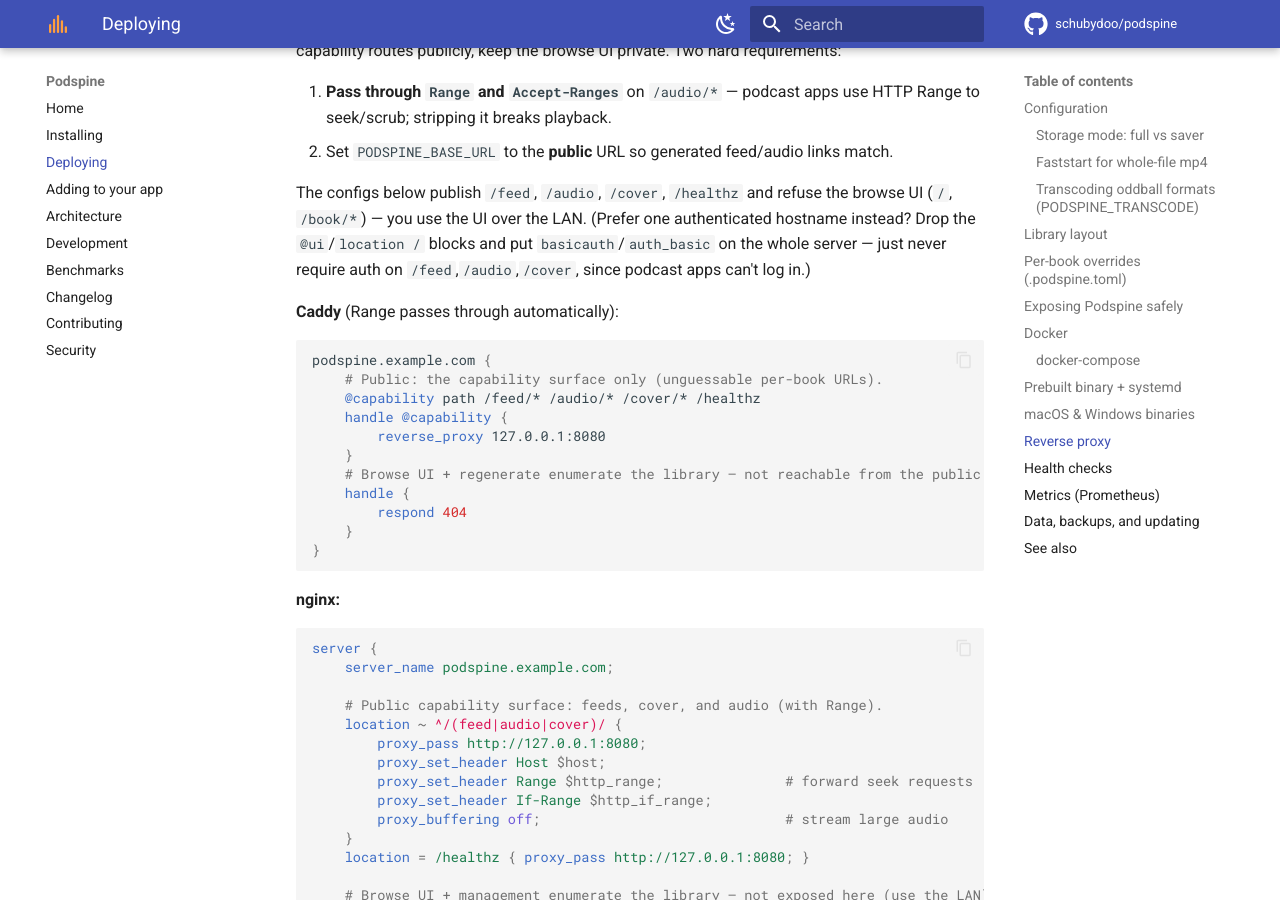
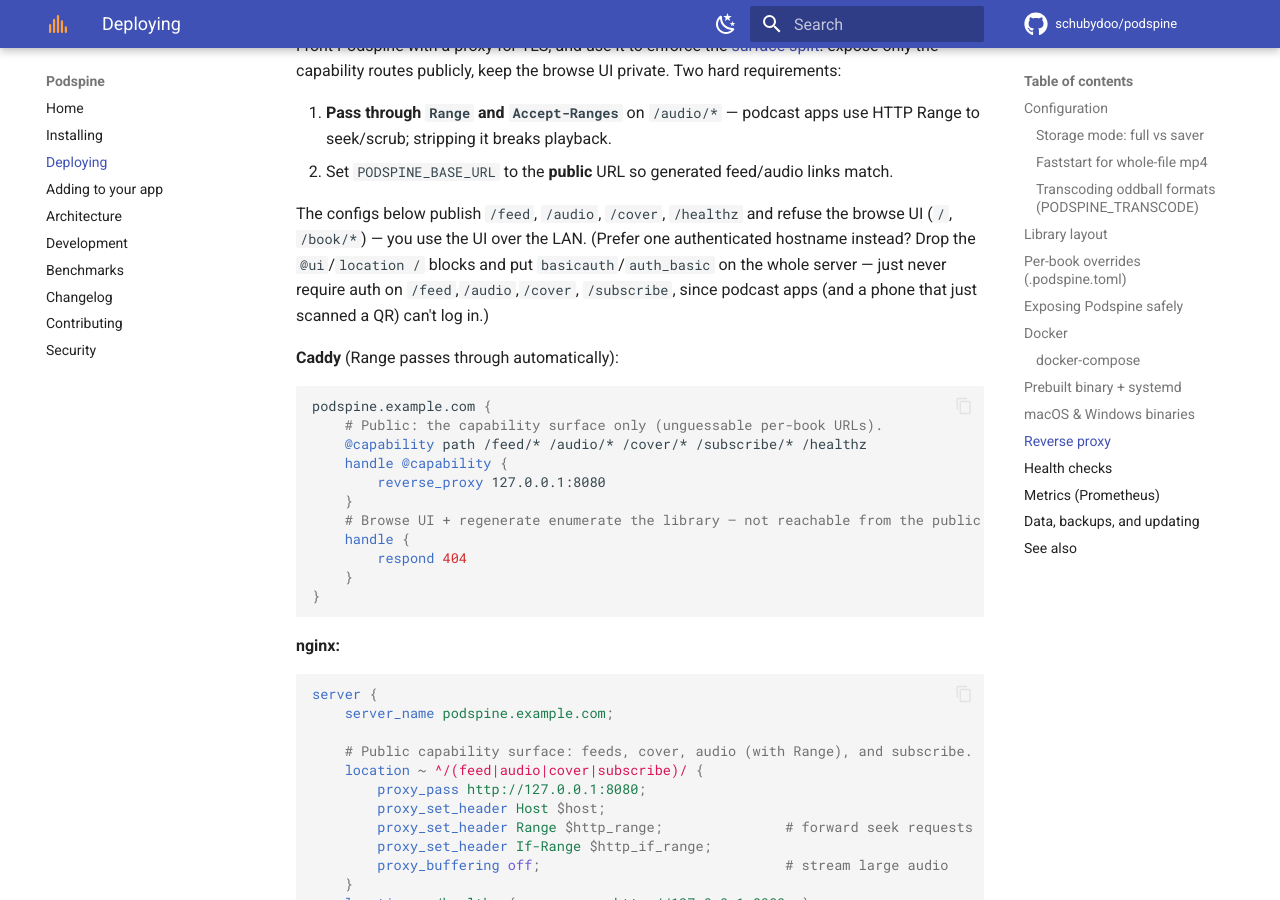
Before and after one commit to schubydoo/podspine, an MkDocs documentation site: the page built from docs/DEPLOYMENT.md, in a window 1280 px wide and 900 px high, scrolled down 8797 px. Built offline with MkDocs 1.6.1 and Material for MkDocs 9.7.7, drawn with Linux system fonts in a browser that asks for light colours; comment, search, counter and statistics services are not loaded; the version menu is left out; some of the changed text lies outside the part shown.

Commit message:
docs(deployment): publish /subscribe in the split-surface proxy configs
The book-page QR points a phone at base_url/subscribe/{feed_id}, so in
a split deployment the subscribe helper must be reachable on the public
host — but both proxy snippets excluded it, 404ing every scanned QR
(Greptile P1). Add /subscribe to the Caddy and nginx capability
allowlists and correct the surface table: it is capability-keyed
(unguessable id, exposes only that one book's links), so publishing it
is consistent with the capability model, not a leak.

Co-Authored-By: Claude Fable 5 <noreply@anthropic.com>

````diff
--- a/docs/DEPLOYMENT.md
+++ b/docs/DEPLOYMENT.md
@@ -236,7 +236,7 @@ Podspine has two kinds of routes, and they want different exposure:
 
 | Surface | Routes | Keyed by | Expose to the internet? |
 |---|---|---|---|
-| **Capability** | `GET /feed/{id}.xml`, `/audio/{id}/{n}`, `/cover/{id}`, `/cover/{id}/thumb`, `/subscribe/{id}`, `/healthz` | a random, unguessable per-book `feed_id` | **Yes** — a guessed id just 404s, and feeds carry `itunes:block` + `X-Robots-Tag: noindex` so they aren't listed or crawled. (The proxy snippets below deliberately don't publish `/subscribe` — it's used from the LAN book page.) |
+| **Capability** | `GET /feed/{id}.xml`, `/audio/{id}/{n}`, `/cover/{id}`, `/cover/{id}/thumb`, `/subscribe/{id}`, `/healthz` | a random, unguessable per-book `feed_id` | **Yes** — a guessed id just 404s, and feeds carry `itunes:block` + `X-Robots-Tag: noindex` so they aren't listed or crawled. `/subscribe` must be public in a split deployment: the QR on the (LAN-only) book page points your phone at `base_url/subscribe/{feed_id}`, and it exposes only that one book's links |
 | **Browse UI** | `GET /`, `/book/{slug}`, `POST /book/{slug}/regenerate`, `POST /theme/{mode}` | the human `slug` | **No** — `GET /` lists every book, handing out the "unguessable" URLs. Keep it on the LAN or behind proxy-auth |
 
 This is what lets you subscribe to a book and stream it **on the road without a VPN**:
@@ -361,15 +361,15 @@ the browse UI private. Two hard requirements:
 The configs below publish `/feed`, `/audio`, `/cover`, `/healthz` and refuse the
 browse UI (`/`, `/book/*`) — you use the UI over the LAN. (Prefer one authenticated
 hostname instead? Drop the `@ui`/`location /` blocks and put `basicauth`/`auth_basic`
-on the whole server — just never require auth on `/feed`,`/audio`,`/cover`, since
-podcast apps can't log in.)
+on the whole server — just never require auth on `/feed`,`/audio`,`/cover`,
+`/subscribe`, since podcast apps (and a phone that just scanned a QR) can't log in.)
 
 **Caddy** (Range passes through automatically):
 
 ```caddy
 podspine.example.com {
     # Public: the capability surface only (unguessable per-book URLs).
-    @capability path /feed/* /audio/* /cover/* /healthz
+    @capability path /feed/* /audio/* /cover/* /subscribe/* /healthz
     handle @capability {
         reverse_proxy 127.0.0.1:8080
     }
@@ -386,8 +386,8 @@ podspine.example.com {
 server {
     server_name podspine.example.com;
 
-    # Public capability surface: feeds, cover, and audio (with Range).
-    location ~ ^/(feed|audio|cover)/ {
+    # Public capability surface: feeds, cover, audio (with Range), and subscribe.
+    location ~ ^/(feed|audio|cover|subscribe)/ {
         proxy_pass http://127.0.0.1:8080;
         proxy_set_header Host $host;
         proxy_set_header Range $http_range;               # forward seek requests
````
